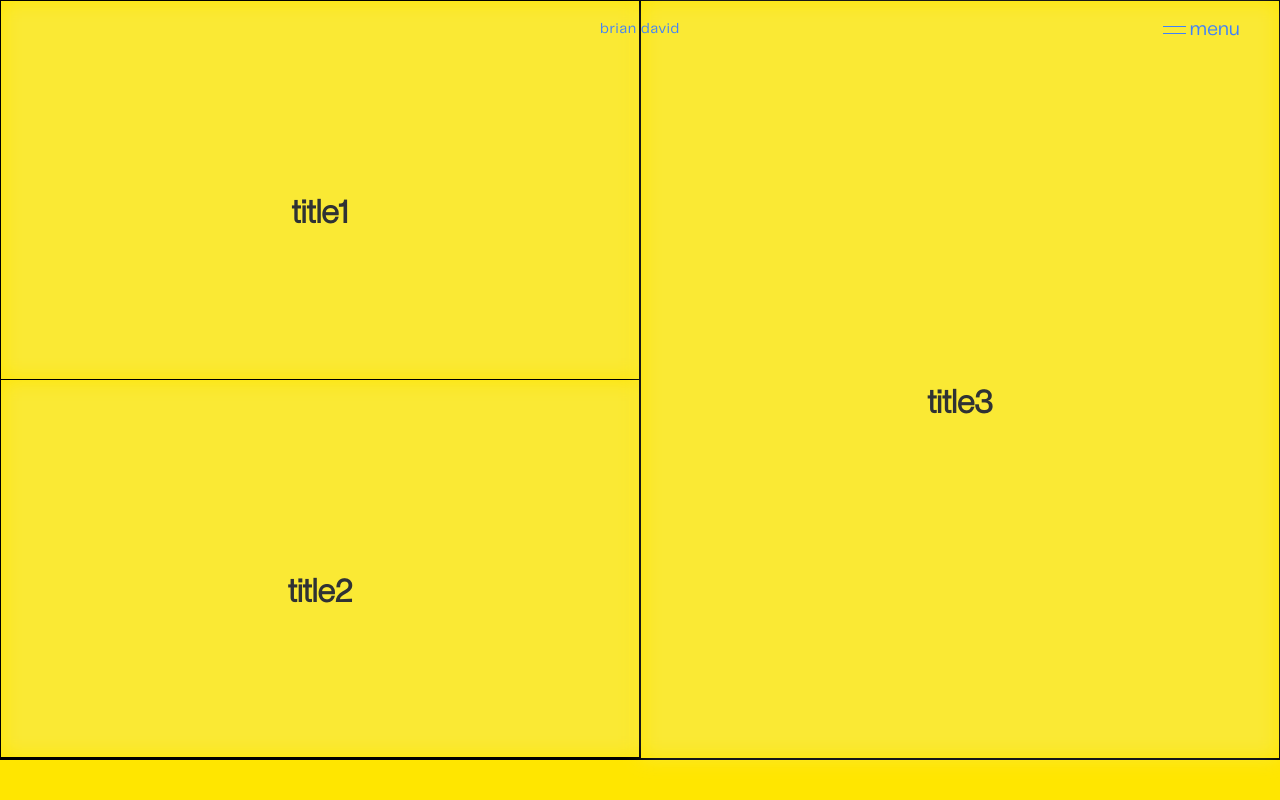
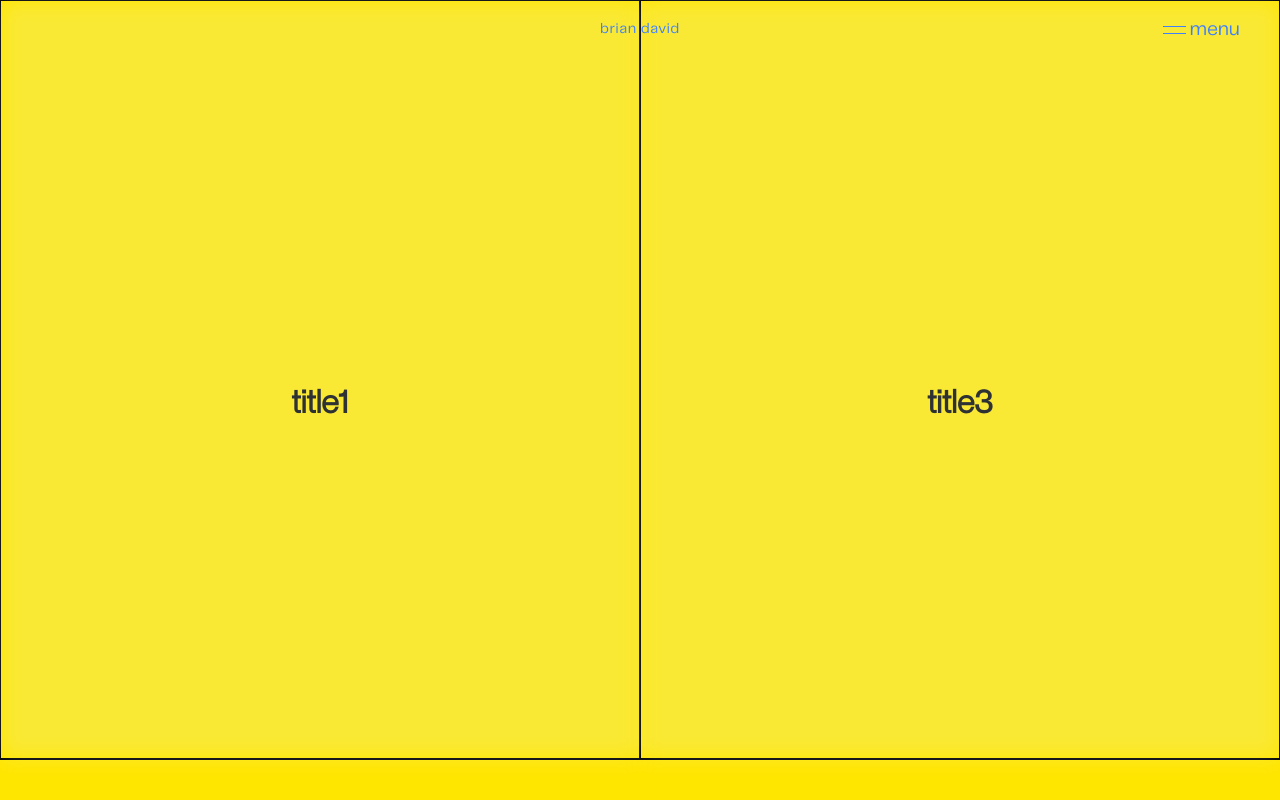
Before and after one commit to brian-david4/brian-portfolio-website, a React (Vite) app in the folder portfolio-website/: page /about in a window 1280 px wide. Shown: the top 800 px of the page. Built offline with nearby package versions, Linux system fonts and the light colour scheme.

Commit message:
Change about layout
- also make header navbar have no pointer events

```diff
--- a/portfolio-website/src/components/Header/header.module.css
+++ b/portfolio-website/src/components/Header/header.module.css
@@ -2,6 +2,7 @@
   position: fixed;
   top: 0;
   left: 0;
+  pointer-events: none;
 }
 .on404 {
   color: var(--charcoal) !important;
@@ -25,6 +26,7 @@
   color: black;
   text-decoration: none;
   line-height: 0;
+  pointer-events: all;
 }
 .homeMenuLogo {
   font-family: Telegraf Regular;
@@ -34,6 +36,7 @@
   color: var(--text-cream);
   background-color: var(--main-theme);
   transition: color 0.6s cubic-bezier(0.76, 0, 0.24, 1);
+  pointer-events: all;
 }
 .menuBurger {
   position: absolute;
@@ -45,6 +48,7 @@
   cursor: pointer;
   color: var(--text-cream);
   transition: color 0.6s cubic-bezier(0.76, 0, 0.24, 1);
+  pointer-events: all;
 }
 .burger {
   pointer-events: none;
--- a/portfolio-website/src/components/HeaderNavMenu/navmenu.module.css
+++ b/portfolio-website/src/components/HeaderNavMenu/navmenu.module.css
@@ -14,6 +14,7 @@
   background-color: var(--main-theme);
   z-index: 110;
   bottom: var(--header-height);
+  pointer-events: all;
 }
 .wrapper {
   display: flex;
--- a/portfolio-website/src/pages/About/About.tsx
+++ b/portfolio-website/src/pages/About/About.tsx
@@ -30,19 +30,12 @@ const About = () => {
             <div
               className={`${styles.page1SectionContainer} ${styles.leftContainer}`}
             >
-              <div className={styles.sectionHalf}>
               <AboutPageSection title="title1">
                 <MouseFollowText>
                   I love the challenge of materializing an idea into an
                   interactive experience. I love being creative
                 </MouseFollowText>
               </AboutPageSection>
-              </div>
-              <div className={styles.sectionHalf}>
-                <AboutPageSection title="title2">
-                  <MouseFollowText>woooooo</MouseFollowText>
-                </AboutPageSection>
-              </div>
             </div>
 
             <div className={styles.page1SectionContainer}>
```
Lines whose indentation alone changed are shown as unchanged.
